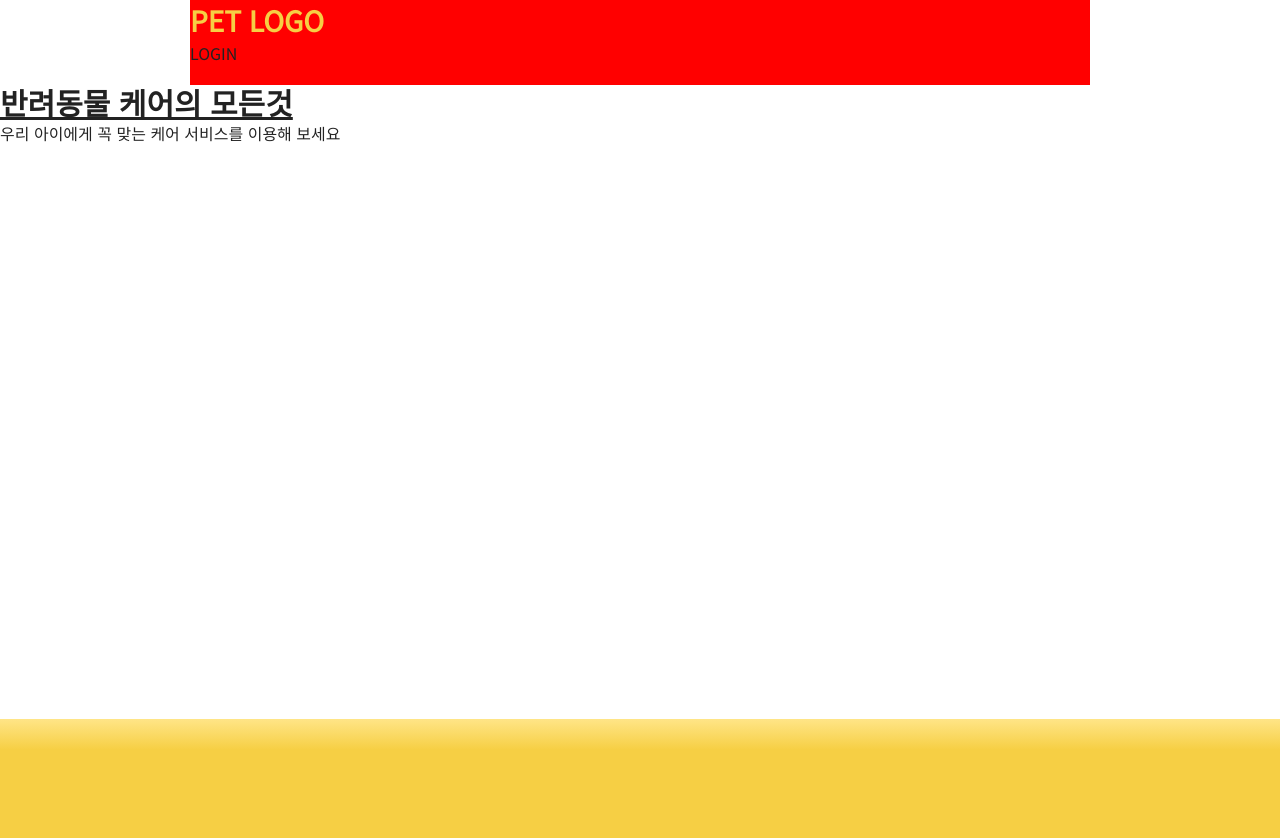
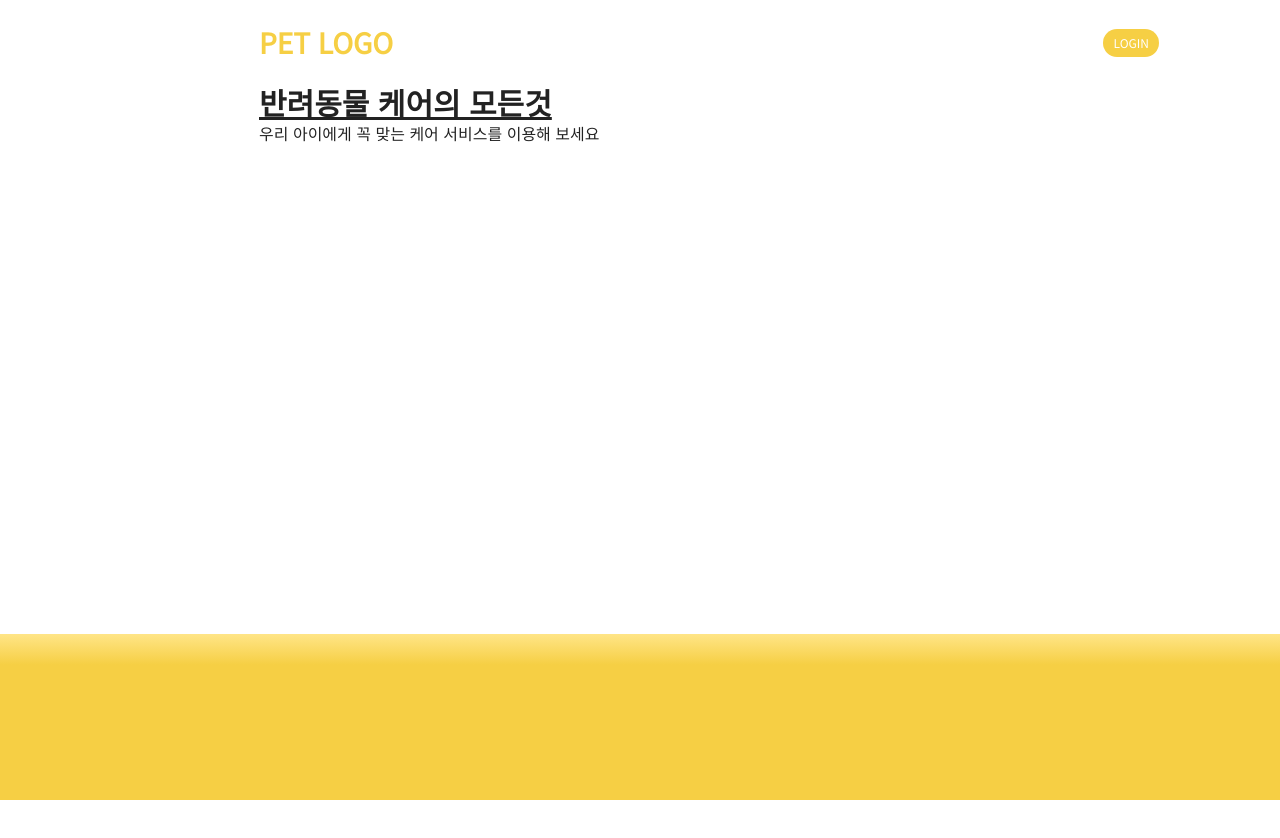
Before and after one commit to limhaneul2244/dogNolja, a Next.js app: page / in a window 1280 px wide. Shown: the top 838 px of the page. After the commit the page ends 800 px from the top, so only its background shows below. Built offline with nearby package versions, Linux system fonts and the light colour scheme.

Commit message:
main페이지 작업 진행중

```diff
--- a/src/app/main.module.scss
+++ b/src/app/main.module.scss
@@ -2,22 +2,34 @@
   max-width: 900px;
   width: 100%;
   margin: auto;
-}
-.header {
-  height: 85px;
-  background: red;
-}
-.logo {
-  color: #F6CF44;
-  font-family: 'Noto SansR';
-  font-size: 28px;
-  font-weight: 700;
 }
 .mainWrap {
   position: relative;
   // background: #F9F9F9;
   height: 100vh;
 }
+.main {
+  position: absolute;
+  top: 0;
+  left: 259px;
+  width: 900px;
+}
+.header {
+  height: 85px;
+
+  .roundedBtn {
+    padding: 5px 10px;
+    color: #FFF;
+    font-size: 12px;
+    font-weight: 500;
+  }
+}
+.logo {
+  color: #F6CF44;
+  font-size: 28px;
+  font-weight: 700;
+}
+
 .bottomBar {
   position: absolute;
   left: 0;
@@ -26,3 +38,9 @@
   height: 166px;
   background:  linear-gradient(180deg, #FFE587 0%, #F6CF44 18.45%);
 }
+
+// 공통 라운드 버튼
+.roundedBtn {
+  border-radius: 15.5px;
+  background: #F6CF44;
+}
--- a/src/app/page.tsx
+++ b/src/app/page.tsx
@@ -4,15 +4,17 @@ import css from './main.module.scss';
 export default function Home() {
   return(
     <>
-      <header className={classNames(css.contentWrap, css.header)}>
-        <h1 className={css.logo}>PET LOGO</h1>
-        <button type="button">LOGIN</button>
-      </header>
       <div className={css.mainWrap}>
-        <main>
-          <h2 className="text-3xl font-bold underline">반려동물 케어의 모든것</h2>
-          <h3>우리 아이에게 꼭 맞는 케어 서비스를 이용해 보세요</h3>
-          <article>
+        <main className={css.main}>
+          <header className={classNames(css.header, "flex", "items-center", "justify-between")}>
+            <h1 className={css.logo}>PET LOGO</h1>
+            <button className={css.roundedBtn} type="button">LOGIN</button>
+          </header>
+          <article className={css.introHeader}>
+            <h2 className="text-3xl font-bold underline">반려동물 케어의 모든것</h2>
+            <h3>우리 아이에게 꼭 맞는 케어 서비스를 이용해 보세요</h3>
+          </article>
+          <article className={css.introBody}>
 
           </article>
         </main>
```
Also changed, not shown: src/app/globals.css (line endings or trailing spaces).
